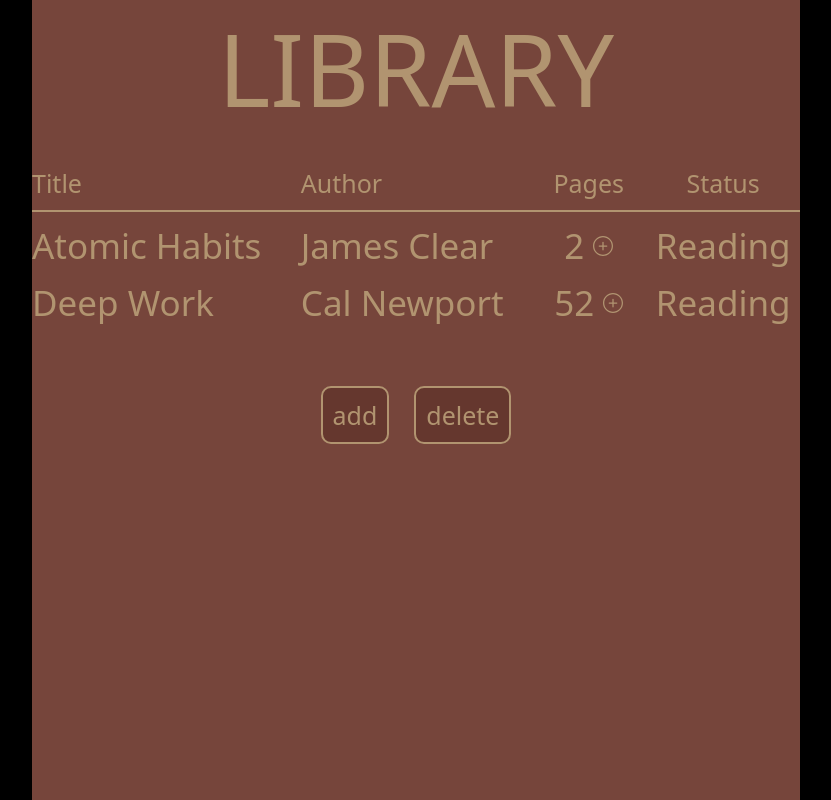
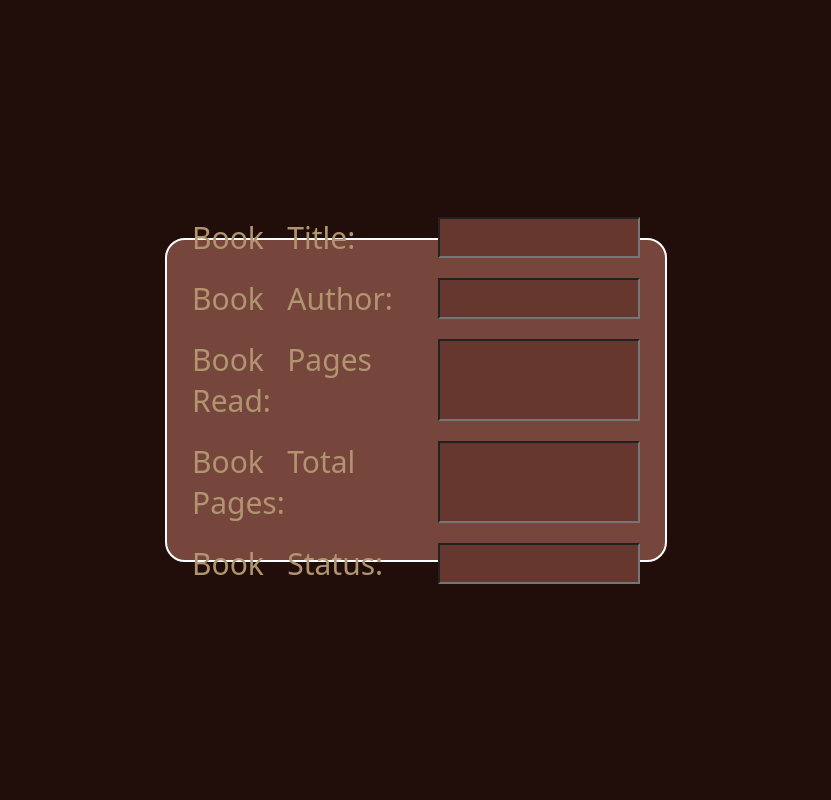
Before and after one commit to jxxt/library, a plain HTML site: page index.html in a window 1280 px wide. Shown: the whole page, without its empty margins (224-1055 px from the left). Drawn offline with Linux system fonts and the light colour scheme; files whose address does not match are found by name; a web font is replaced by a local one.

Commit message:
added popup box html and styles

```diff
--- a/index.html
+++ b/index.html
@@ -51,6 +51,31 @@
         </div>
     </div>
 
+
+    <div class="popup">
+        <div><div>Book&nbsp;&nbsp;&nbsp;Title:</div><input type="text"></div>
+        <div><div>Book&nbsp;&nbsp;&nbsp;Author:</div><input type="text"></div>
+        <div><div>Book&nbsp;&nbsp;&nbsp;Pages Read:</div><input type="number"></div>
+        <div><div>Book&nbsp;&nbsp;&nbsp;Total Pages:</div><input type="number"></div>
+        <div><div>Book&nbsp;&nbsp;&nbsp;Status:</div><input type="text"></div>
+    </div>
+
+
+
+
+    <!-- <hr>
+    <hr>
+    <hr>
+    <hr> -->
+    <!-- <dialog class="test">
+        fsjkfj
+    </dialog>
+ -->
+
+
+
+
+
     <script src="./script.js"></script>
 </body>
 
--- a/styles.css
+++ b/styles.css
@@ -5,12 +5,15 @@
 }
 
 body {
-    background-color: black;
+    /* background-color: black; */
+    /* background-color: #76453B; */
+    background-color: #210e0b;
     color: #B19470;
     height: 100vh;
     width: 100%;
     display: flex;
     justify-content: center;
+    align-items: center;
 }
 
 .img {
@@ -26,6 +29,7 @@ body {
     background-color: #76453B;
     height: 100%;
     width: 60%;
+    display: none;
 }
 
 .heading {
@@ -137,3 +141,28 @@ body {
     background-color: #76453B;
     cursor: pointer;
 }
+
+.popup {
+    border: 2px white solid;
+    color: #B19470;
+    display: flex;
+    flex-direction: column;
+    gap: 20px;
+    justify-content: center;
+    font-size: 30px;
+    width: 35%;
+    height: 40%;
+    padding: 0 25px 0 25px;
+    border-radius: 20px;
+    background-color: #76453B;
+}
+
+.popup > div {
+    display: flex;
+    justify-content: space-between;
+}
+
+input {
+    background-color: #65372e;
+    color: #B19470;
+}
```
Also changed, not shown: script.js (+13 -0 lines), New folder/add_page_icon.svg (renamed from assets/add_page_icon.svg).
